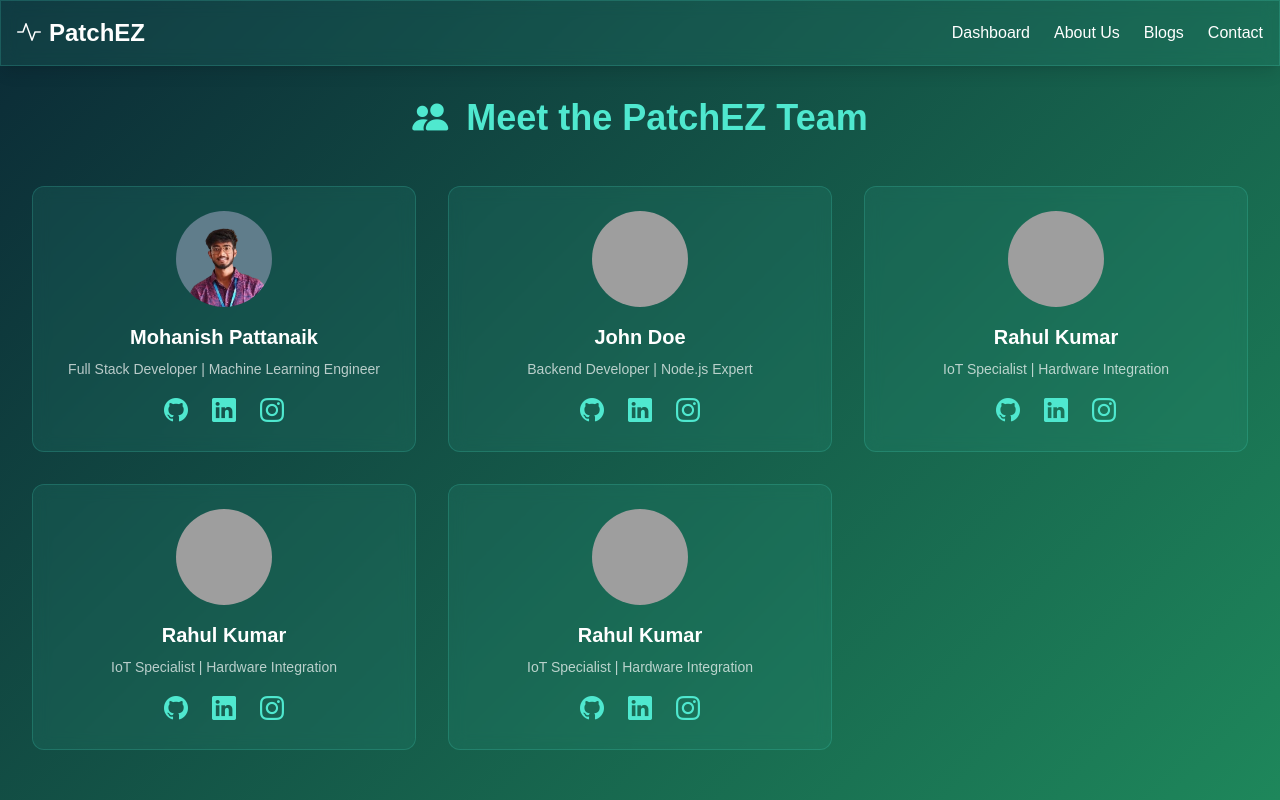
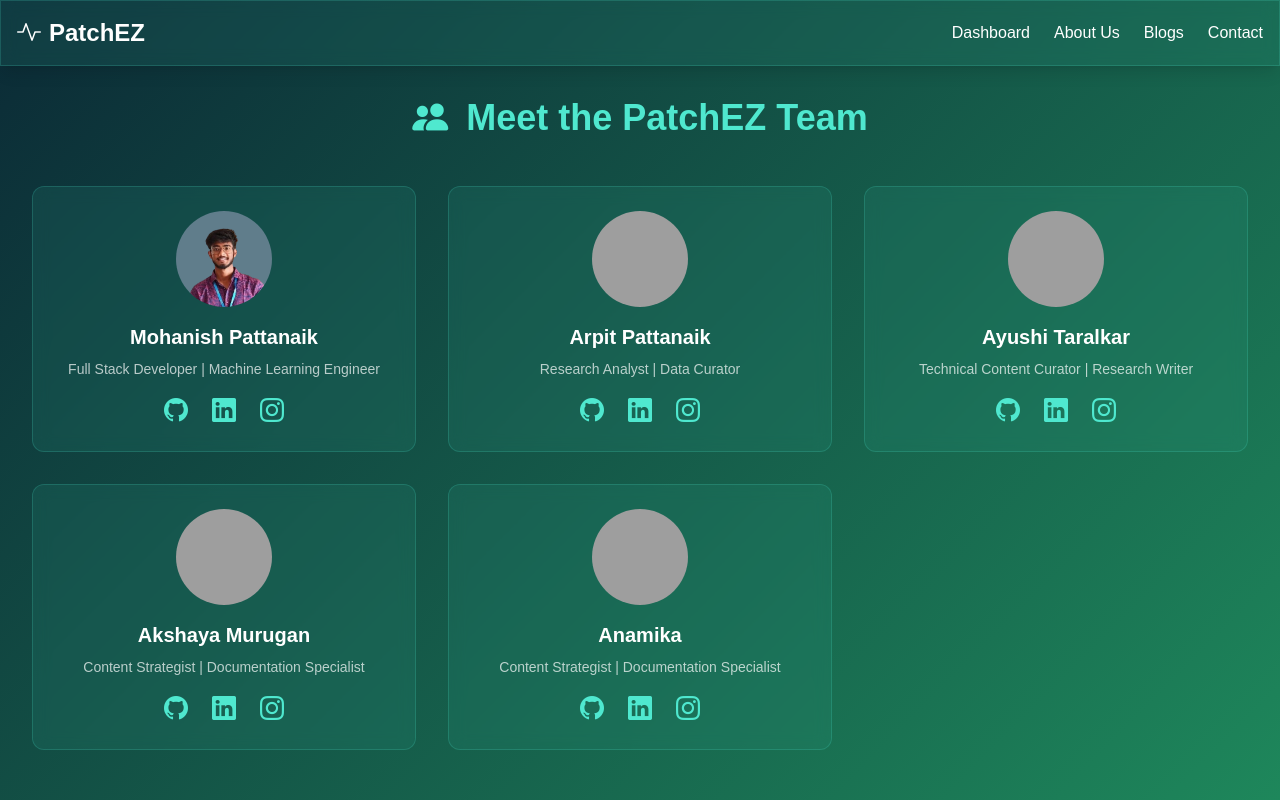
Before and after one commit to MohanishPattanaik/PatchEZ, a Flask app: page /contact in a window 1280 px wide. Run offline with Flask 3, Linux system fonts and the light colour scheme; parts of the project's set-up code (start-up, migrations or seed data) failed here and were passed over; some libraries are stand-ins or nearby versions; grey boxes are pictures that could not be loaded.

Commit message:
Update contacts.html

```diff
--- a/templates/contacts.html
+++ b/templates/contacts.html
@@ -65,8 +65,8 @@
       <!-- Member 2 -->
       <div class="glass rounded-xl p-6 flex flex-col items-center">
         <img src="https://api.dicebear.com/7.x/bottts/svg?seed=2" class="w-24 h-24 rounded-full mb-4" alt="Team Member">
-        <h2 class="text-xl font-semibold mb-2">John Doe</h2>
-        <p class="opacity-70 text-sm">Backend Developer | Node.js Expert</p>
+        <h2 class="text-xl font-semibold mb-2">Arpit Pattanaik</h2>
+        <p class="opacity-70 text-sm">Research Analyst | Data Curator</p>
         <div class="flex space-x-6 mt-4">
           <a href="#" class="text-[#4fe8cf] hover:text-white">
             <i class="bi bi-github text-2xl"></i>
@@ -83,8 +83,8 @@
       <!-- Member 3 -->
       <div class="glass rounded-xl p-6 flex flex-col items-center">
         <img src="https://api.dicebear.com/7.x/bottts/svg?seed=3" class="w-24 h-24 rounded-full mb-4" alt="Team Member">
-        <h2 class="text-xl font-semibold mb-2">Rahul Kumar</h2>
-        <p class="opacity-70 text-sm">IoT Specialist | Hardware Integration</p>
+        <h2 class="text-xl font-semibold mb-2">Ayushi Taralkar</h2>
+        <p class="opacity-70 text-sm"> Technical Content Curator | Research Writer</p>
         <div class="flex space-x-6 mt-4">
           <a href="#" class="text-[#4fe8cf] hover:text-white">
             <i class="bi bi-github text-2xl"></i>
@@ -100,9 +100,9 @@
 
       <!-- Member 4 -->
       <div class="glass rounded-xl p-6 flex flex-col items-center">
-        <img src="https://api.dicebear.com/7.x/bottts/svg?seed=3" class="w-24 h-24 rounded-full mb-4" alt="Team Member">
-        <h2 class="text-xl font-semibold mb-2">Rahul Kumar</h2>
-        <p class="opacity-70 text-sm">IoT Specialist | Hardware Integration</p>
+        <img src="https://api.dicebear.com/7.x/bottts/svg?seed=4" class="w-24 h-24 rounded-full mb-4" alt="Team Member">
+        <h2 class="text-xl font-semibold mb-2">Akshaya Murugan</h2>
+        <p class="opacity-70 text-sm"> Content Strategist | Documentation Specialist</p>
         <div class="flex space-x-6 mt-4">
           <a href="#" class="text-[#4fe8cf] hover:text-white">
             <i class="bi bi-github text-2xl"></i>
@@ -116,11 +116,12 @@
         </div>
       </div>
 
+
       <!-- Member 5 -->
       <div class="glass rounded-xl p-6 flex flex-col items-center">
-        <img src="https://api.dicebear.com/7.x/bottts/svg?seed=3" class="w-24 h-24 rounded-full mb-4" alt="Team Member">
-        <h2 class="text-xl font-semibold mb-2">Rahul Kumar</h2>
-        <p class="opacity-70 text-sm">IoT Specialist | Hardware Integration</p>
+        <img src="https://api.dicebear.com/7.x/bottts/svg?seed=5" class="w-24 h-24 rounded-full mb-4" alt="Team Member">
+        <h2 class="text-xl font-semibold mb-2">Anamika</h2>
+        <p class="opacity-70 text-sm"> Content Strategist | Documentation Specialist</p>
         <div class="flex space-x-6 mt-4">
           <a href="#" class="text-[#4fe8cf] hover:text-white">
             <i class="bi bi-github text-2xl"></i>
```
